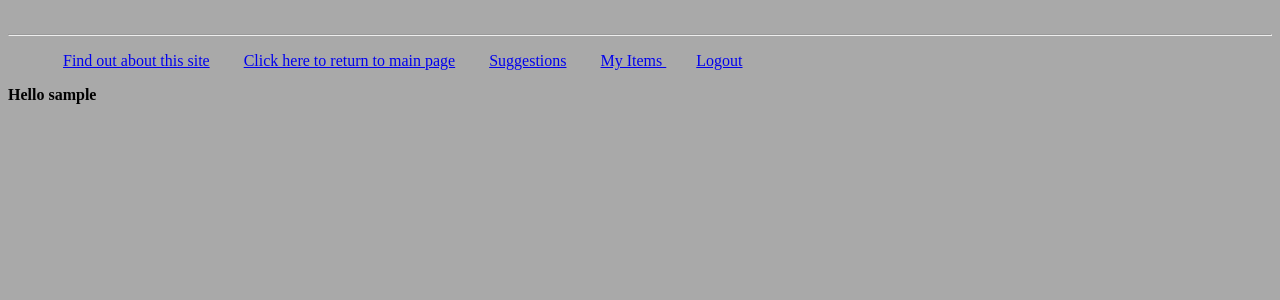
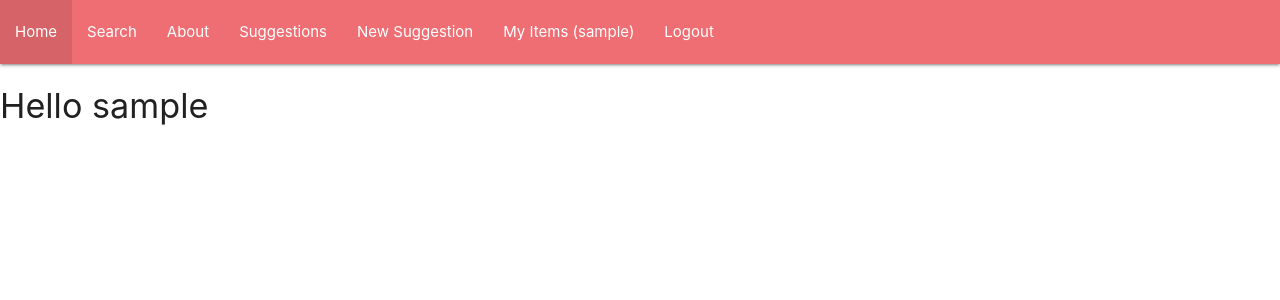
Before and after one commit to amritsinghbains/libsite, a Django app: page /libapp/suggestions/ in a window 1280 px wide. Shown: the top 300 px of the page. Run offline with Django 3.2, Linux system fonts and the light colour scheme; the visitor is signed in with stand-in values (Sample User, id 1); data that the repository does not hold is empty; some libraries are stand-ins or nearby versions.

Commit message:
ui + suggestion detail page

```diff
--- a/libapp/forms.py
+++ b/libapp/forms.py
@@ -34,7 +34,7 @@ class LibuserForm(forms.ModelForm):
         exclude = ['address', 'city', 'province']
 
     username = forms.CharField(widget=forms.TextInput(attrs={'required': True, 'max_length': 100}))
-    password = forms.CharField(widget=forms.TextInput(attrs={'required': True, 'max_length': 100}))
+    password = forms.CharField(widget=forms.PasswordInput(attrs={'required': True, 'max_length': 100}))
     first_name = forms.CharField(widget=forms.TextInput(attrs={'required': True, 'max_length': 100}))
     last_name = forms.CharField(widget=forms.TextInput(attrs={'required': True, 'max_length': 100}))
     email = forms.CharField(widget=forms.TextInput(attrs={'required': True, 'max_length': 100}))
--- a/libapp/static/libapp/style.css
+++ /dev/null
@@ -1,16 +0,0 @@
-.hbar1 {
-    display: inline;
-    margin: 15px;
-}
-
-body{
-    background-color: darkgray;
-    color: black;
-}
-
-h1{
-    font-size: medium;
-    color: black;
-    position: relative;
-    font-style: normal;
-}
--- a/libapp/templates/libapp/about.html
+++ b/libapp/templates/libapp/about.html
@@ -1,5 +1,4 @@
 {% extends 'libapp/base.html' %}
-{% block myhdg %}Hello Neel{% endblock %}
 {% block body_block %}
     This is Library App
 {% endblock %}
--- a/libapp/templates/libapp/base.html
+++ b/libapp/templates/libapp/base.html
@@ -3,23 +3,30 @@
 
 <html>
     <head>
-        <link rel="stylesheet" type="text/css" href="{% static 'libapp/style.css' %}" />
+        <link href="http://fonts.googleapis.com/icon?family=Material+Icons" rel="stylesheet">
+      <!--Let browser know website is optimized for mobile-->
+      <meta name="viewport" content="width=device-width, initial-scale=1.0"/>
+
+
+        <link rel="stylesheet" type="text/css" href="{% static 'libapp/materialize.min.css' %}" media="screen,projection"/>
         <title>MAC Library APP - {% block title %}Welcome!{% endblock %}</title>
     </head>
 
     <body>
-        <div>
 
-            {% block body_block %}*** {% endblock %}
-        </div>
-        <hr />
-        <div>
-            <ul>
-                <li class="hbar1"><a href="/libapp/about/">Find out about this site</a></li>
-                <li class="hbar1"><a href = "{% url 'libapp:index' %}">Click here to return to main page</a></li>
+        <nav>
+        <div class="nav-wrapper">
+            <ul class="left hide-on-med-and-down">
+
+                <li class="hbar1"><a href = "{% url 'libapp:index' %}">Home</a></li>
+                <li class="hbar1"><a href="/libapp/searchlib/">Search</a></li>
+                <li class="hbar1"><a href="/libapp/about/">About</a></li>
                 <li class="hbar1"><a href="/libapp/suggestions/">Suggestions</a></li>
+                <li class="hbar1"><a href="/libapp/newitem/">New Suggestion</a></li>
+
+
                 {% if request.user.username %}
-                    <li class="hbar1"><a href="/libapp/myitems/">My Items </a></li>
+                    <li class="hbar1"><a href="/libapp/myitems/">My Items ({{ request.user }}) </a></li>
                     <li class="hbar1"><a href="/libapp/logout/">Logout</a></li>
                 {% else %}
                     <li class="hbar1"><a href="/libapp/login/">Login</a></li>
@@ -27,13 +34,20 @@
                 {% endif %}
             </ul>
         </div>
-
+        </nav>
         <div>
         {% if request.user.username %}
-            <h1>{% block myhdg %}Hello {{ request.user }}  {% endblock %}</h1><br/><br/>
+            <h4>{% block myhdg %}Hello {{ request.user }}  {% endblock %}</h4>
         {% endif %}
         </div>
 
+        <div>
+
+            {% block body_block %}*** {% endblock %}
+        </div>
+
+        <script type="text/javascript" src="https://code.jquery.com/jquery-2.1.1.min.js"></script>
+      <script type="text/javascript" src="{% static 'libapp/materialize.min.js' %}"></script>
 
     </body>
 </html>
--- a/libapp/templates/libapp/detail.html
+++ b/libapp/templates/libapp/detail.html
@@ -1,8 +1,7 @@
 {% extends 'libapp/base.html' %}
-{% block myhdg %}Hello Neel{% endblock %}
 {% block body_block %}
  {% if item.itemtype == 'Book' %}
-        <h2>Detail of Book items</h2>
+        <h2>Detail of Book Item</h2>
 
         Title : {{ item.title }}<br>
         Publication year:{{ item.pubyr }}<br>
@@ -12,7 +11,7 @@
 
 
     {% else %}
-    <h2>Detail of Dvd items</h2>
+    <h2>Detail of Dvd Item</h2>
          Title   :{{ item.title }}<br>
          Publication year: {{ item.pubyr }} <br>
          Maker   :{{ item.maker }}<br>
--- a/libapp/templates/libapp/login.html
+++ b/libapp/templates/libapp/login.html
@@ -1,6 +1,6 @@
 {% extends 'libapp/base.html' %}
 {% block body_block %}
-    <div style="padding-left: 15%; padding-top: 3%">
+    <center>
     <div class="form-control" style="width: 15%;  height: 300px; border-radius: 5px" align="center">
         {{ form.errors }}
     {% if notlogin %}
@@ -9,7 +9,7 @@
     {% if inactive %}
         <p style="font-size: 12px">User is inactive. Register again!</p>
         {% endif %}
-        <h3>Please Login!</h3><br/>
+        <h3>Login</h3><br/>
 <form action="." method="post">{% csrf_token %}
 
         {{ form.as_p }}<br/>
@@ -18,5 +18,5 @@
 
 </form>
             </div>
-    </div>
+    </center>
 {% endblock %}
--- a/libapp/templates/libapp/myitem.html
+++ b/libapp/templates/libapp/myitem.html
@@ -8,7 +8,7 @@
     {% endfor %}
     </ol>
 {% else %}
-    <h3>No item</h3>
+    <h3>No items</h3>
 {% endif %}
 {% if not request.user.is_authenticated %}
     <h3>You are not a Libuser!</h3>
--- a/libapp/templates/libapp/newitem.html
+++ b/libapp/templates/libapp/newitem.html
@@ -1,5 +1,4 @@
 {% extends 'libapp/base.html' %}
-{% block myhdg %}Hello Neel {% endblock %}
 {% block body_block %}
     <div id="main" style="width: 25%" class=" form-inline">
     <form method="post" action=".">{% csrf_token %}
--- a/libapp/templates/libapp/suggestions.html
+++ b/libapp/templates/libapp/suggestions.html
@@ -1,9 +1,8 @@
 {% extends 'libapp/base.html' %}
-{#{% block myhdg %}Hello Neels {% endblock %}#}
 {% block body_block %}
 
     {% for slist in itemlist %}
-    <li>{{ slist.title }}</li>
+    <li><a href="/libapp/suggestiondetail/{{ slist.id }}" >{{ slist.title }}</a></li>
     {% endfor %}<br/>
 
 
--- a/libapp/urls.py
+++ b/libapp/urls.py
@@ -5,6 +5,7 @@ urlpatterns = [
         url(r'^$', views.index, name='index'),
         url(r'^about/$', views.about, name='about'),
         url(r'^(?P<item_id>\d+)/$', views.detail, name='detail'),
+        url(r'^suggestiondetail/(?P<item_id>\d+)/$', views.suggestiondetail, name='suggestiondetail'),
         url(r'^suggestions/$', views.suggestions, name='suggestions'),
         url(r'^searchlib/$', views.searchlib, name='searchitem'),
         url(r'^newitem/$', views.newitem, name='newitem'),
--- a/libapp/views.py
+++ b/libapp/views.py
@@ -86,6 +86,10 @@ def detail(request,item_id):
     else:
         item = Dvd.objects.get(pk=item_id)
     return render(request, 'libapp/detail.html', {'item': item})
+
+def suggestiondetail(request,item_id):
+    item = Suggestion.objects.get(pk=item_id)
+    return render(request, 'libapp/suggestiondetail.html', {'item': item})
 
 def detail1(request, item_id):
     response = HttpResponse()
```
Also changed, not shown: libapp/templates/libapp/register.html (+6 -2 lines), libapp/templates/libapp/searchitem.html (+4 -5 lines), libapp/templates/libapp/suggestiondetail.html (added, +12 -0 lines), 1 other file.
